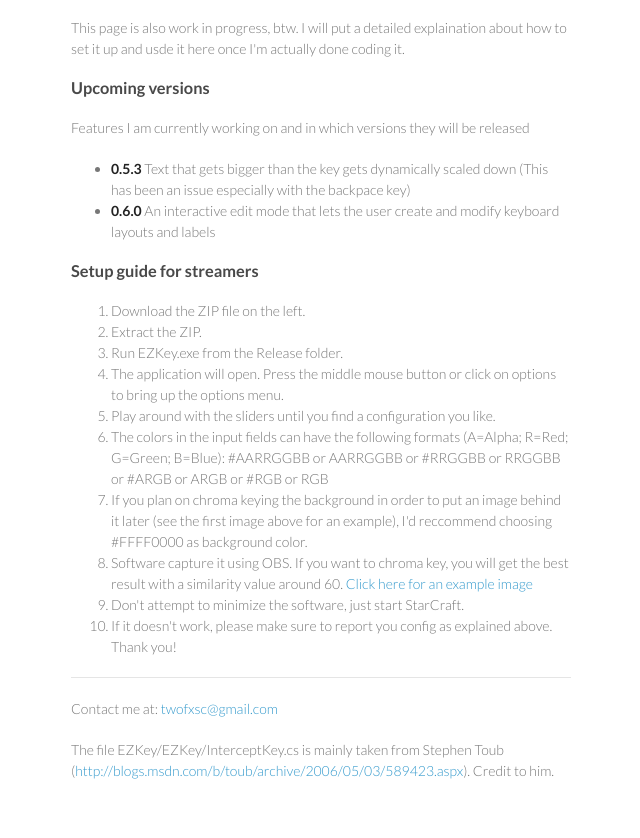
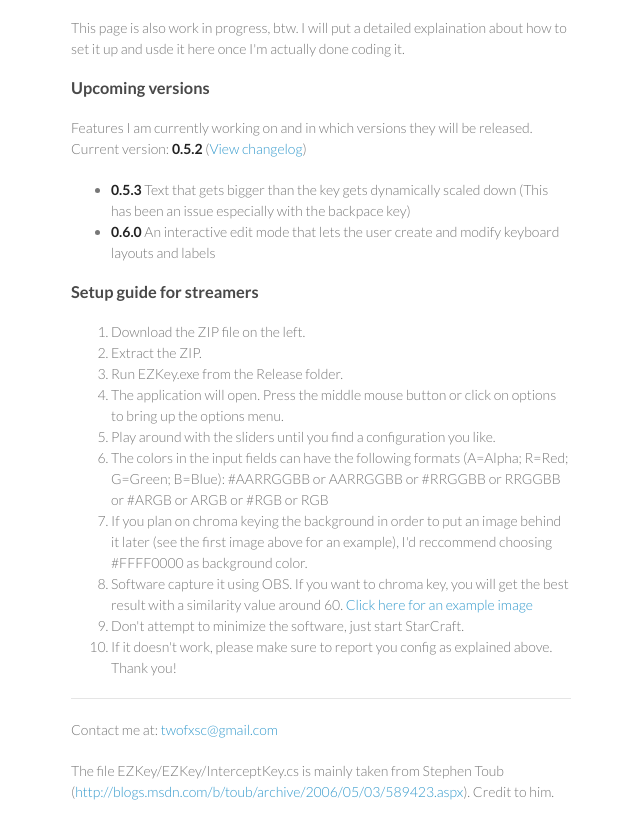
Before and after one commit to TwoFX/EZKey, a plain HTML site: page index.html in a window 1280 px wide. Shown: the part 1384-2222 px from the top of the page, without its empty margins (499-1139 px from the left). Drawn offline with Linux system fonts and the light colour scheme.

```diff
--- a/index.html
+++ b/index.html
@@ -31,9 +31,9 @@
         <h1>
 <a name="ezkey-keyboard-visualization" class="anchor" href="#ezkey-keyboard-visualization"><span class="octicon octicon-link"></span></a>EZKey Keyboard Visualization</h1>
 
-<p><img src="http://i.imgur.com/2Kpmorb.png" alt="Example Stream Setup"><em>Example setup using chroma key</em></p>
+<p><img src="http://i.imgur.com/2Kpmorb.png" alt="Example Stream Setup"><br><em>Example setup using chroma key</em></p>
 
-<p><img src="http://i.imgur.com/JAIobgP.jpg" alt="The software and the options menu with color picker"><em>The software and the options menu with color picker</em></p>
+<p><img src="http://i.imgur.com/JAIobgP.jpg" alt="The software and the options menu with color picker"><br><em>The software and the options menu with color picker</em></p>
 
 <p><strong>Issues have been reported that the program does not work while SC2 is maximized for some people. If you are experiencing this issue, PLEASE send the following information to <a href="mailto:twofxsc@gmail.com">twofxsc@gmail.com</a></strong></p>
 
@@ -64,7 +64,8 @@
 <h3>
 <a name="upcoming-versions" class="anchor" href="#upcoming-versions"><span class="octicon octicon-link"></span></a>Upcoming versions</h3>
 
-<p>Features I am currently working on and in which versions they will be released</p>
+<p>Features I am currently working on and in which versions they will be released.
+Current version: <strong>0.5.2</strong> (<a href="https://github.com/TwoFX/EZKey/blob/master/CHANGELOG.md">View changelog</a>)</p>
 
 <ul>
 <li>
```
Also changed, not shown: params.json (+1 -1 lines).
